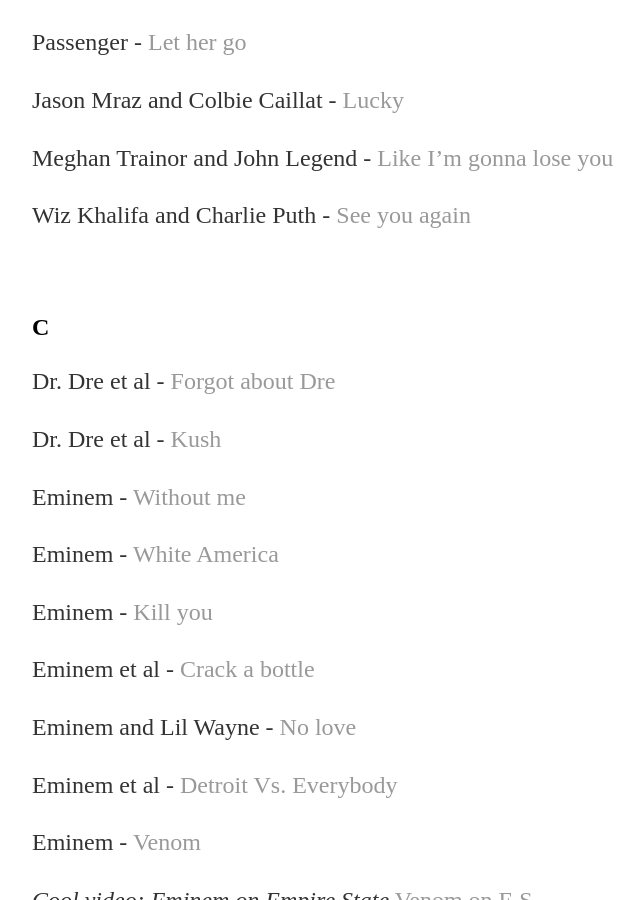
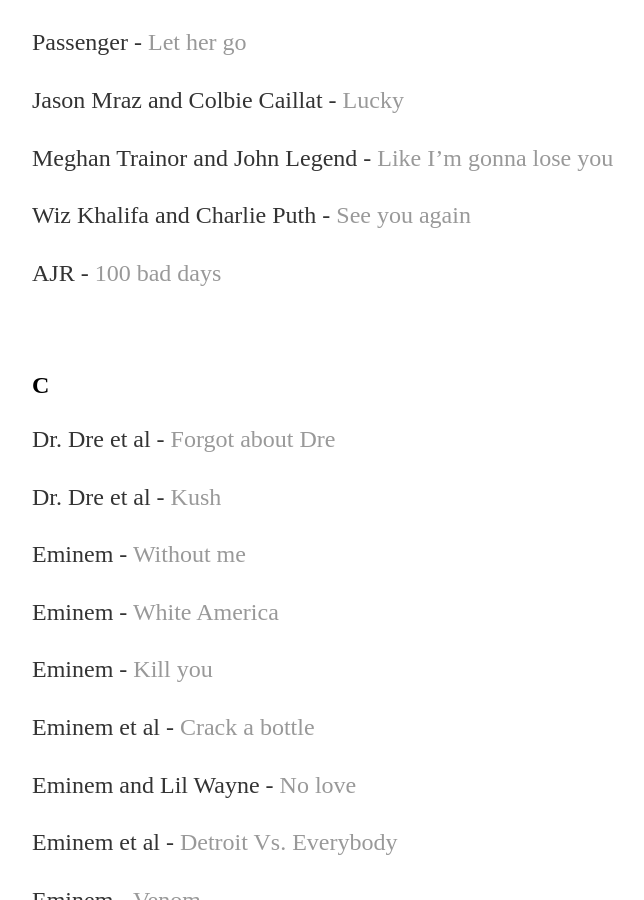
Before and after one commit to yjkweon24/yjkweon24.github.io, a Jekyll site: the page built from _posts/2018-10-23-songs-that-i-love.md, in a window 1280 px wide and 900 px high, scrolled down 10154 px. Shown: the whole window, without its empty margins (160-804 px from the left). Built offline with Jekyll 4.4.1, drawn with Linux system fonts in a browser that asks for light colours.

Commit message:
Update 2018-10-23-songs-that-i-love.md

```diff
--- a/_posts/2018-10-23-songs-that-i-love.md
+++ b/_posts/2018-10-23-songs-that-i-love.md
@@ -351,6 +351,8 @@
 
 Wiz Khalifa and Charlie Puth - [See you again](https://www.youtube.com/watch?v=RgKAFK5djSk&ab_channel=WizKhalifa)
 
+AJR - [100 bad days](https://www.youtube.com/watch?v=2c4dB52ehAE&ab_channel=AJR)
+
 <br>
 
 ## C
```
